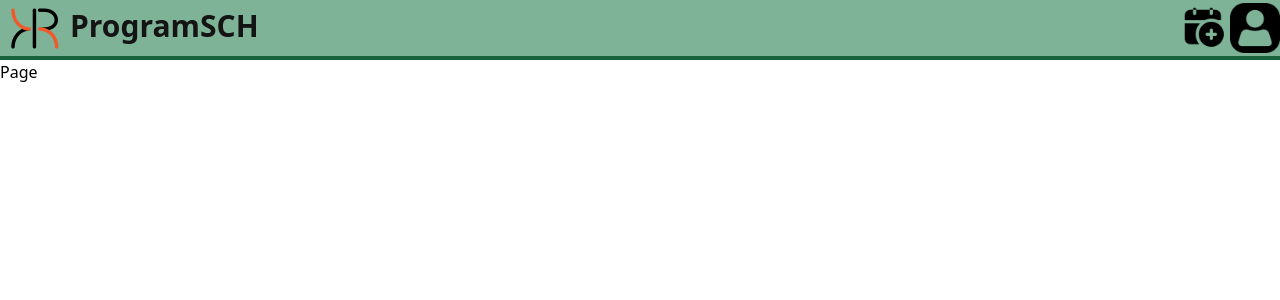
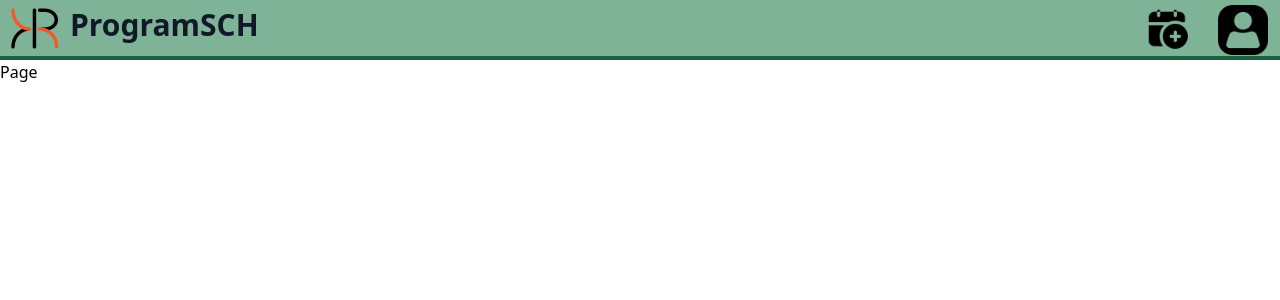
Before and after one commit to kir-dev/programSCH, a Next.js app in the folder apps/frontend/: page / in a window 1280 px wide. Shown: the top 300 px of the page. Built offline with nearby package versions, Linux system fonts and the light colour scheme.

Commit message:
navbar v2.0

```diff
--- a/apps/frontend/src/app/globals.module.css
+++ b/apps/frontend/src/app/globals.module.css
@@ -5,10 +5,6 @@
 }
 
 .navbar {
-  margin: 0;
-  padding: 0;
-  top: 0;
-  left: 0;
   width: 100%;
   height: 60px;
   background-color: #7eb397;
@@ -23,14 +19,3 @@
   margin-left: 10px;
   margin-right: 10px;
 }
-
-.links-container {
-  margin-right: 10px;
-}
-
-.link a {
-  text-decoration: none;
-  color: #141414;
-  font-weight: 700;
-  font-size: 30px;
-}
--- a/apps/frontend/src/app/layout.tsx
+++ b/apps/frontend/src/app/layout.tsx
@@ -3,8 +3,6 @@ import './globals.css';
 import type { Metadata } from 'next';
 
 import Navbar from '@/components/navbar';
-
-/*const inter = Inter({ subsets: ['latin'] });*/
 
 export const metadata: Metadata = {
   title: 'ProgramSCH',
@@ -18,7 +16,7 @@ export default function RootLayout({
 }>) {
   return (
     <html lang='hu'>
-      <body className='m-0'>
+      <body>
         <Navbar />
         {children}
       </body>
--- /dev/null
+++ b/apps/frontend/src/components/icon.tsx
@@ -0,0 +1,20 @@
+import Image from 'next/image';
+
+type IconProps = {
+  src: string;
+  href: string;
+  title: string;
+  alt: string;
+};
+
+function Icon(props: IconProps) {
+  return (
+    <div className='font-bold text-3xl no-underline text-gray-900 text-center mt-1'>
+      <a href={props.href}>
+        <Image src={props.src} alt={props.alt} width={50} height={50} title={props.title} className='ml-3 mr-3' />
+      </a>
+    </div>
+  );
+}
+
+export default Icon;
--- a/apps/frontend/src/components/navbar.tsx
+++ b/apps/frontend/src/components/navbar.tsx
@@ -1,6 +1,8 @@
 import Image from 'next/image';
 
 import styles from '@/app/globals.module.css';
+
+import Icon from './icon';
 
 function Navbar() {
   return (
@@ -9,7 +11,7 @@ function Navbar() {
         <div className={styles['logo-container']}>
           <Image src='/logo.png' alt='Logo' width={50} height={50} title='by KirDev' />
         </div>
-        <div className={styles['link']}>
+        <div className='font-bold text-3xl no-underline text-gray-900 text-center mt-1'>
           <a href='/home' title='Kezdőlap'>
             ProgramSCH
           </a>
@@ -24,20 +26,3 @@ function Navbar() {
 }
 
 export default Navbar;
-
-type IconProps = {
-  src: string;
-  href: string;
-  title: string;
-  alt: string;
-};
-
-function Icon(props: IconProps) {
-  return (
-    <div className={styles['link']}>
-      <a href={props.href}>
-        <Image src={props.src} alt={props.alt} width={50} height={50} title={props.title} />
-      </a>
-    </div>
-  );
-}
```
